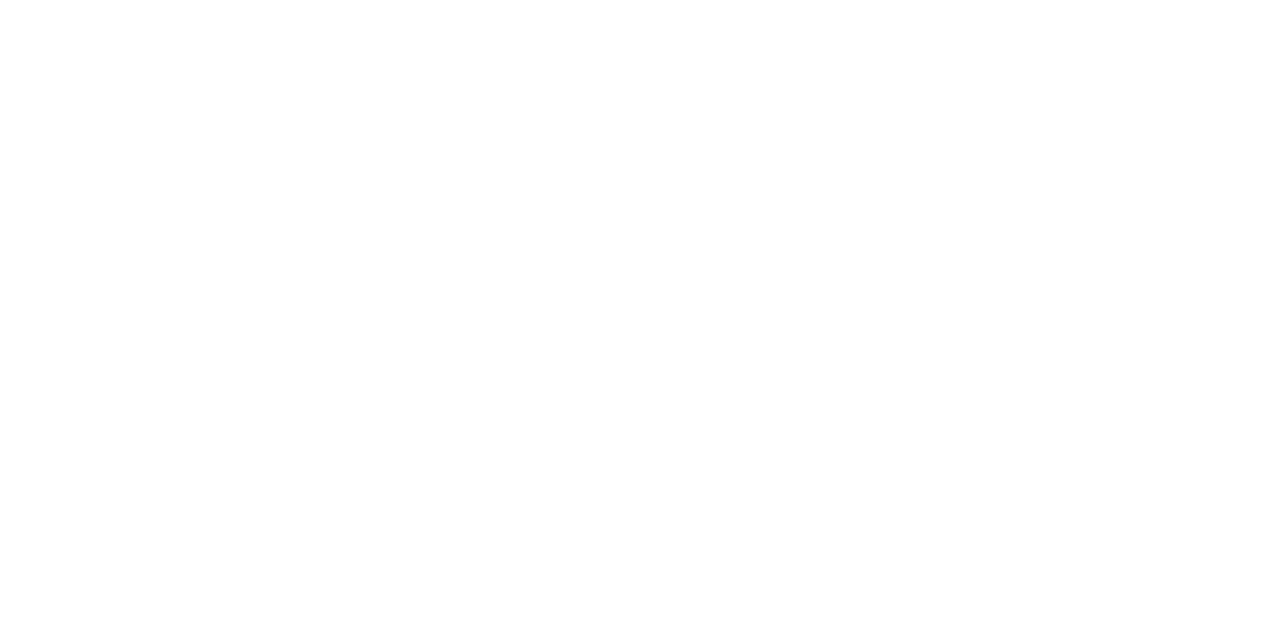
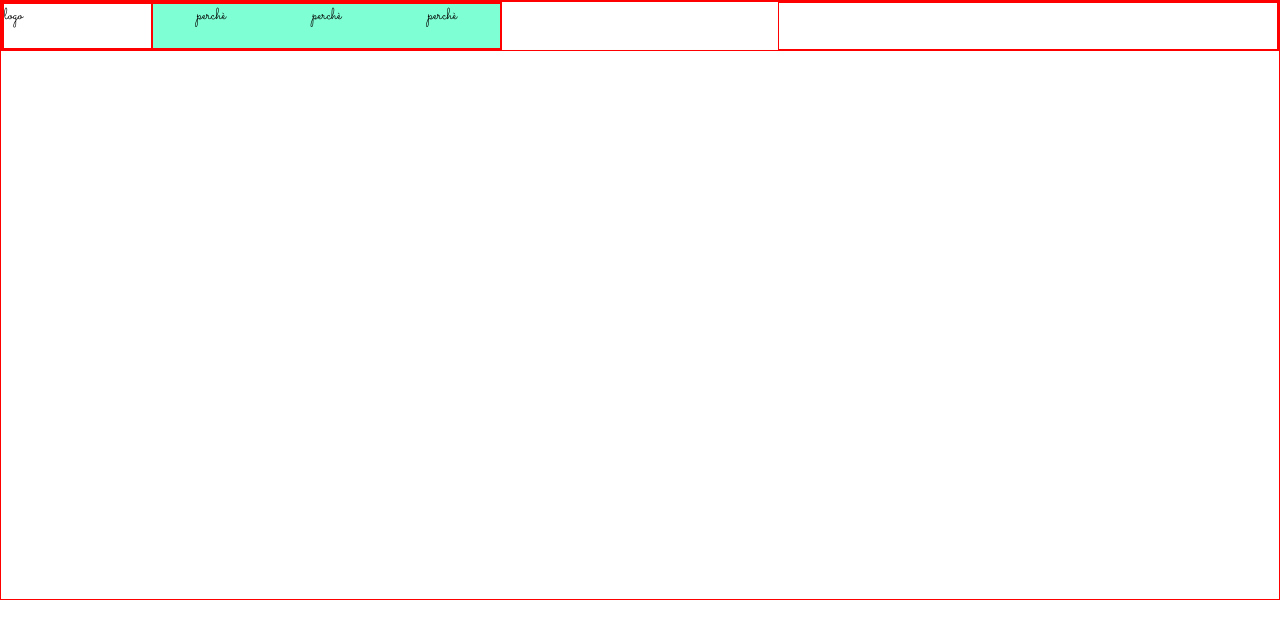
Before and after one commit to SorayaBoolean/htmlcss-dropbox, a plain HTML site: page index.html in a window 1280 px wide. Drawn offline with Linux system fonts and the light colour scheme.

Commit message:
add layout: inizio header, top-header con sezione left e right- ora passo a sezione right

```diff
--- a/css/style.css
+++ b/css/style.css
@@ -10,3 +10,41 @@ font-family: 'Open Sans', sans-serif;
 font-family: 'Righteous', cursive;
 font-family: 'Sacramento', cursive;
 }
+
+.bord{
+    border: 1px red solid;
+}
+
+header{
+    max-width: 100%;
+    height: 600px;
+    border: 1px red solid;
+}
+.top-header{
+    display: flex;
+    justify-content: space-between;
+    max-width: 100%;
+    height: 50px;
+    border: 1px red solid;
+}
+.container-left, .container-right{
+    display: flex;
+    border: 1px red solid;
+    height: 100%;
+    width: 500px;
+}
+
+.logo{
+    height: 100%;
+    width: 30%;
+    border: 1px red solid;
+}
+.nav-left{
+    display: flex;
+    justify-content: space-around;
+    background-color: aquamarine;
+    border: 1px red solid;
+    width: 70%;
+    height: 100%;
+    ;
+}
--- a/index.html
+++ b/index.html
@@ -10,7 +10,37 @@
 <link rel="preconnect" href="https://fonts.gstatic.com" crossorigin>
 <link href="https://fonts.googleapis.com/css2?family=Fredoka+One&family=Open+Sans:ital,wght@0,300;0,400;0,500;0,600;0,700;1,300;1,400;1,500;1,600&family=Righteous&family=Sacramento&display=swap" rel="stylesheet">
 </head>
+
 <body>
+
+    <header>
+        <div class="top-header">
+
+            <div class="container-left ">
+                <div class="logo ">logo</div>
+                <div class="nav-left">
+                        <span>perchè</span>
+                        <span>perchè</span>
+                        <span>perchè</span>
+                </div>
+            </div>
+
+            <div class="container-right ">
+
+            </div>
+
+
+        </div>
+
+
+
+
+        <div class="jumbotron"></div>
+    </header>
+
+    <main></main>
+
+    <footer></footer>
 
 </body>
 </html>
```
